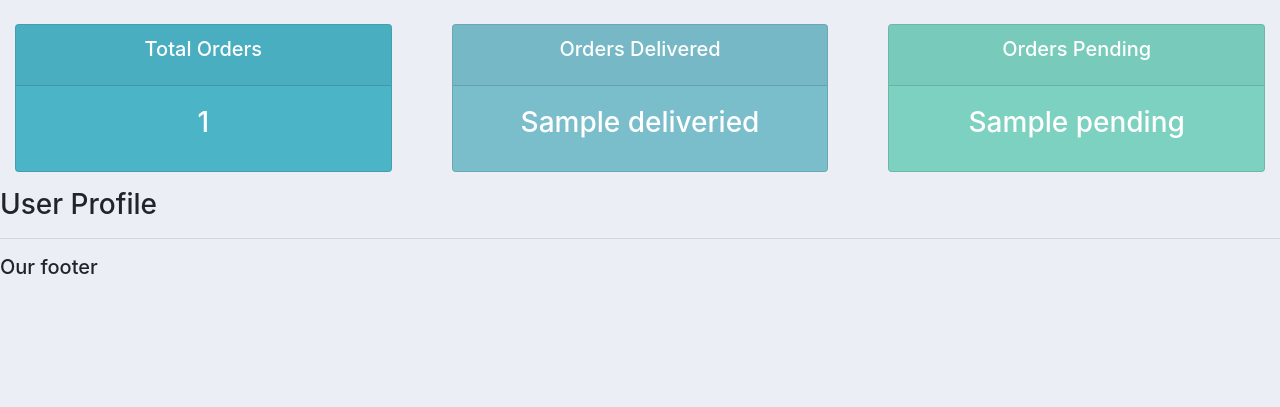
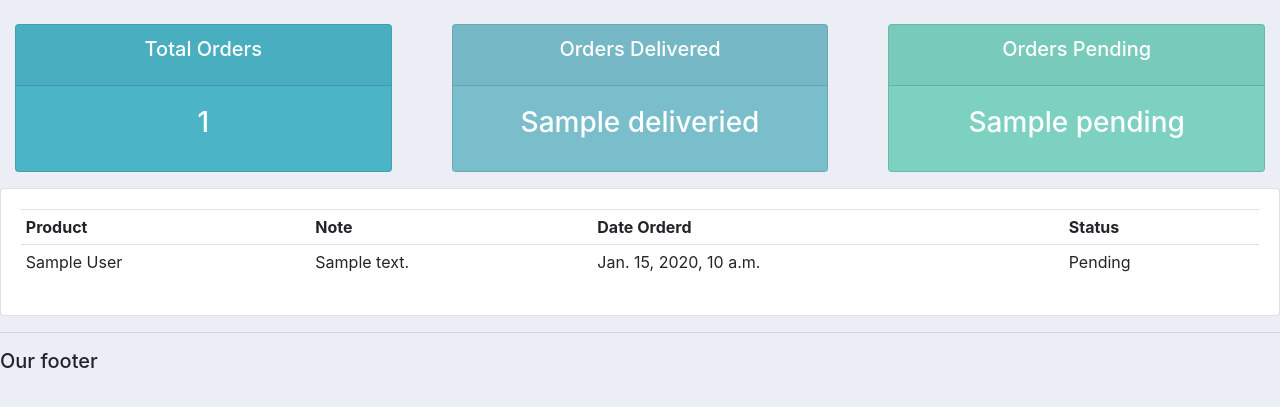
Before and after one commit to kioshiokamoto/django-first-crm, a Django app: template accounts/templates/accounts/user.html in a window 1280 px wide. Shown: the part 82-489 px from the top of the page. Run offline with Django 3.2, Linux system fonts and the light colour scheme; tables that the repository leaves empty hold one stand-in row (values such as "Sample post"); the template is opened without the code that fills it: values that come from a table or form of the project are taken from there, most other values are stand-ins (such as "Sample title", 1, 10 or a date in 2020).

Commit message:
:dart: Improve: agregar relacion 1-1 en tabla

```diff
--- a/accounts/models.py
+++ b/accounts/models.py
@@ -1,9 +1,10 @@
 from django.db import models
-
+from django.contrib.auth.models import User
 # Create your models here.
 
 
 class Customer(models.Model):
+    user = models.OneToOneField(User, null=True, on_delete=models.CASCADE)
     name = models.CharField(max_length=200, null=True)
     phone = models.CharField(max_length=200, null=True)
     email = models.CharField(max_length=200, null=True)
--- a/accounts/templates/accounts/user.html
+++ b/accounts/templates/accounts/user.html
@@ -2,6 +2,30 @@
 {% block content %}
 {% include 'accounts/status.html' %}
 
-<h3>User Profile</h3>
+<div class="row">
+    <div class="col-md">
+        <div class="card card-body">
+            <table class="table table-sm">
+                <tr>
+                    <th>Product</th>
+                    <th>Note</th>
+                    <th>Date Orderd</th>
+                    <th>Status</th>
+                </tr>
+
+                {% for order in orders %}
+
+                <tr>
+                    <td>{{order.product}}</td>
+                    <td>{{order.note}}</td>
+                    <td>{{order.date_created}}</td>
+                    <td>{{order.status}}</td>
+                </tr>
+                {% endfor %}
+
+            </table>
+        </div>
+    </div>
+</div>
 
 {% endblock content %}
```
Also changed, not shown: accounts/views.py (+28 -17 lines), accounts/migrations/0009_customer_user.py (added).
